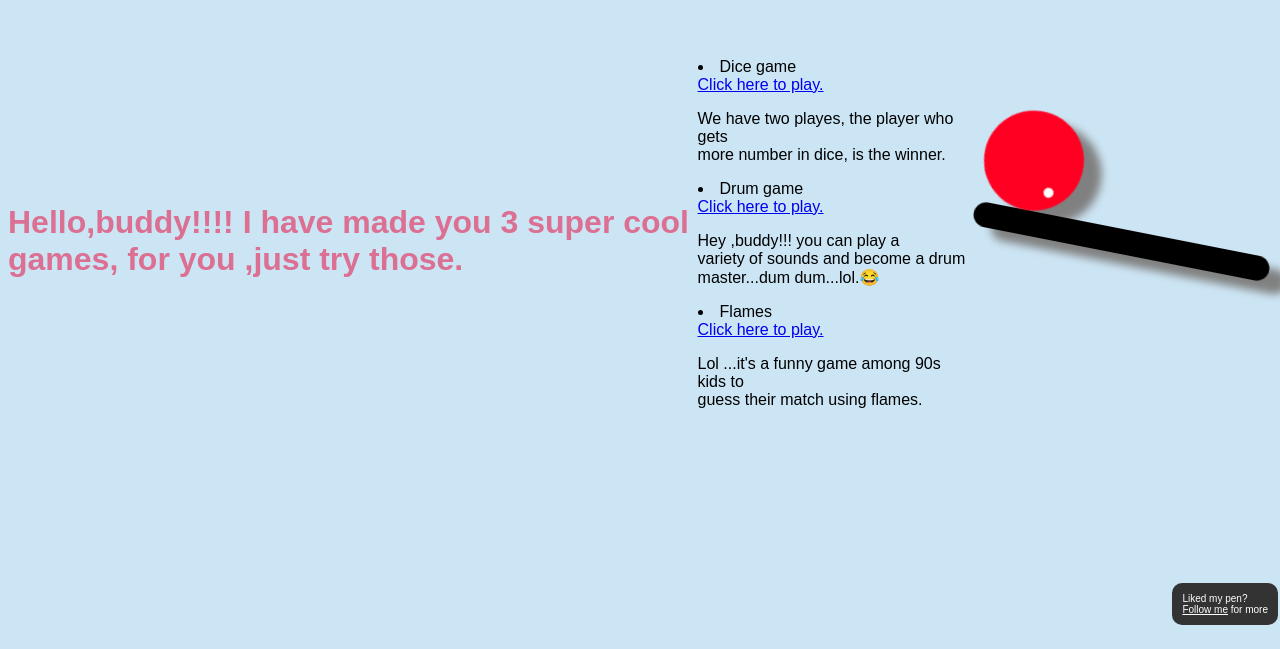
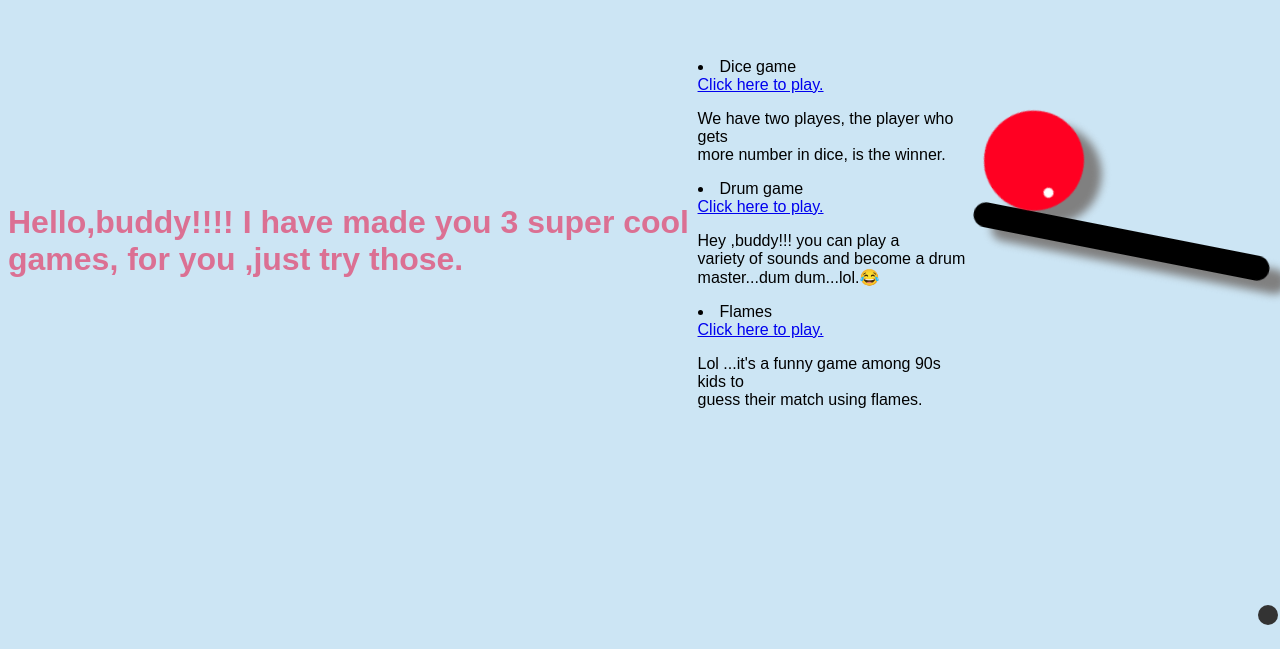
Before and after one commit to aswathi-sivasubramanian/drum_dice_flames_game_in_one_website, a plain HTML site: page amain.html in a window 1280 px wide. Shown: the part 167-816 px from the top of the page. Drawn offline with Linux system fonts and the light colour scheme.

Commit message:
Update amain.html

```diff
--- a/amain.html
+++ b/amain.html
@@ -45,9 +45,7 @@
     </div>
 
     <div class="credits">
-      Liked my pen? <br />
-      <a href="https://codepen.io/aniketkudale" target="_blank">Follow me</a>
-      for more
+
     </div>
   </body>
 </html>
```
